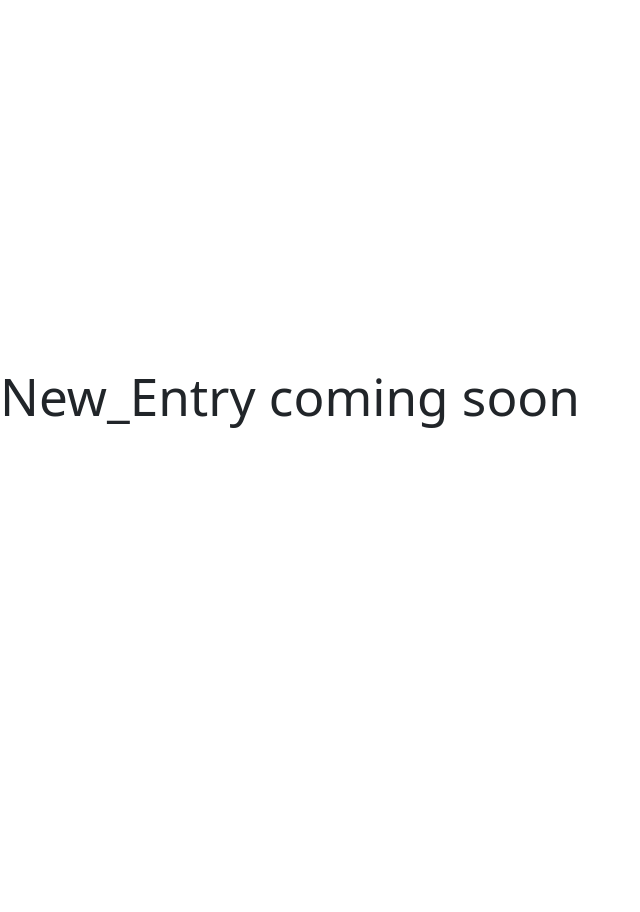
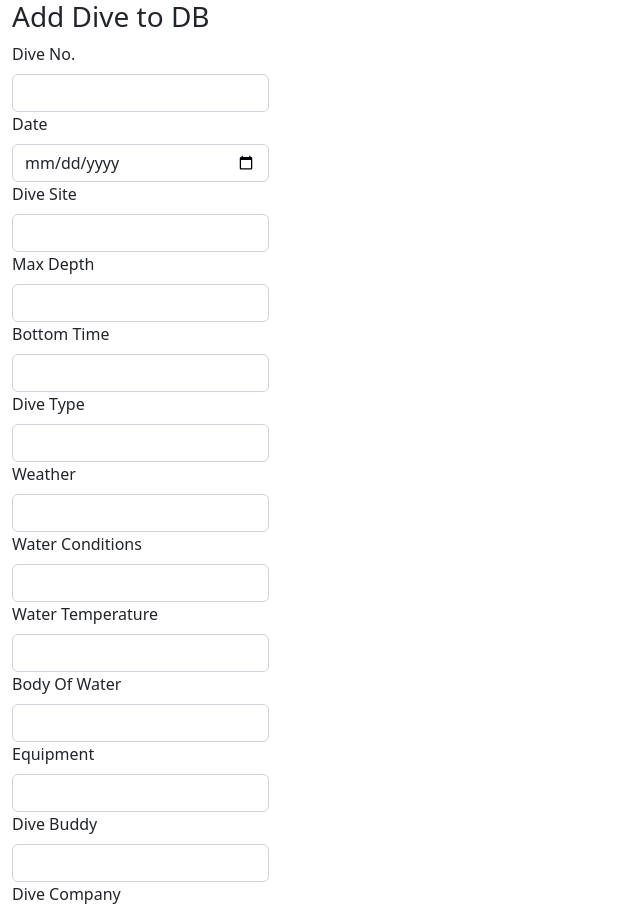
Before and after one commit to darcyhmansfield/scuba-dive-log, a React (Vite) app: page /newentry in a window 1280 px wide. Shown: the top 912 px of the page, without its empty margins (0-640 px from the left). Before the commit the page ends 800 px from the top, so only its background shows below. Built offline with nearby package versions, Linux system fonts and the light colour scheme; no server answers.

Commit message:
Add to DB Functionality Complete

```diff
--- a/src/App.jsx
+++ b/src/App.jsx
@@ -6,16 +6,48 @@ import Index from "./components/Index";
 import Show from "./components/Show";
 import Update from "./components/Update";
 import APItest from "./components/API-Test";
+
+import { supabase } from '/src/config/supabaseClient'
 import { BrowserRouter as Router, Routes, Route } from 'react-router-dom'
 
 function App() {
+
+//////////////////////// CRUD /////////////////////////
+
+////// Add to dive log
+
+async function addDive(diveLogObject) {
+  const { data } = await supabase
+      .from('Dive_Log')
+      .insert({
+          dive_number: diveLogObject.diveNum,
+          date: diveLogObject.date,
+          dive_site: diveLogObject.diveSite,
+          max_depth: diveLogObject.maxDepth,
+          bottom_time: diveLogObject.bottomTime,
+          dive_type: diveLogObject.diveType,
+          weather: diveLogObject.weather,
+          water_conditions: diveLogObject.waterConditions,
+          water_temperature: diveLogObject.waterTemperature,
+          body_of_water: diveLogObject.bodyOfWater,
+          equipment: diveLogObject.equipment,
+          dive_buddy: diveLogObject.buddy,
+          dive_company: diveLogObject.diveCompany,
+          overall_feeling: diveLogObject.overallFeeling,
+          user_id: diveLogObject.user_id
+      })
+}
+
+//////////////////////// CRUD /////////////////////////
+
+
   return (
     <Router>
       <Routes>
         <Route path="/" element={<Login />} />
         <Route path="/crudtest" element={<CRUDTesting />} />
         <Route path="/userhome" element={<User_Home_Page />} />
-        <Route path="/newentry" element={<New_Entry />} />
+        <Route path="/newentry" element={<New_Entry onSubmit={ addDive }/>} />
         <Route path="/index" element={<Index />} />
         <Route path="/show" element={<Show />} />
         <Route path="/update" element={<Update />} />
--- a/src/components/CRUDTesting.jsx
+++ b/src/components/CRUDTesting.jsx
@@ -1,6 +1,6 @@
 import { useState, useEffect } from 'react'
 import { supabase } from '/src/config/supabaseClient'
-import "bootstrap/dist/css/bootstrap.min.css"
+// import "bootstrap/dist/css/bootstrap.min.css"
 import { Navbar, Container, Nav, Form, Row, Col, Button } from 'react-bootstrap'
 
 
--- a/src/components/New_Entry.jsx
+++ b/src/components/New_Entry.jsx
@@ -1,9 +1,176 @@
-const New_Entry = () => {
+import { useState, useEffect } from 'react'
+import { supabase } from '/src/config/supabaseClient'
+import "bootstrap/dist/css/bootstrap.min.css"
+import { Container, Form,Button } from 'react-bootstrap'
+
+const New_Entry = (props) => {
+
+//////// Gets Current User/Session
+
+    const [user, setUser] = useState({});
+
+    useEffect(() => {
+        async function getUserData() {
+            await supabase.auth.getUser().then((value) => {
+                // value.data.user
+                if (value.data?.user) {
+                    console.log(value.data.user);
+                    setUser(value.data.user);
+                }
+            })
+        }
+        getUserData();
+    }, []);
+
+/////// useStates for Log Dive form
+
+    const [ diveNum, setDiveNum ] = useState(null)
+    const [ date, setDate ] = useState(null)
+    const [ diveSite, setDiveSite ] = useState('')
+    const [ maxDepth, setMaxDepth ] = useState(null)
+    const [ bottomTime, setBottomTime ] = useState(null)
+    const [ diveType, setDiveType ] = useState('')
+    const [ weather, setWeather ] = useState('')
+    const [ waterConditions, setWaterConditions ] = useState('')
+    const [ waterTemperature, setWaterTemperature ] = useState(null)
+    const [ bodyOfWater, setBodyOfWater ] = useState(null)
+    const [ equipment, setEquipment ] = useState('')
+    const [ buddy, setBuddy ] = useState('')
+    const [ overallFeeling, setOverallFeeling ] = useState('')
+    const [ diveCompany, setDiveCompany ] = useState('')
+
+////////// Submit function for Log Dive form (turns all returned data into an object to be passed to parent)
+
+    const _handleSubmit = (event) => {
+        event.preventDefault();
+        const diveLogObject = {
+            diveNum: diveNum,
+            date: date,
+            diveSite: diveSite,
+            maxDepth: maxDepth,
+            bottomTime: bottomTime,
+            diveType: diveType,
+            weather: weather,
+            waterConditions: waterConditions,
+            waterTemperature: waterTemperature,
+            bodyOfWater: bodyOfWater,
+            equipment: equipment,
+            buddy: buddy,
+            overallFeeling: overallFeeling,
+            diveCompany: diveCompany,
+            user_id: user.id,
+        }
+
+        ////////////// Passes object to App.jsx
+
+        console.log(diveLogObject)
+        props.onSubmit(diveLogObject)
+
+        //////////////////////// Resets Form
+
+        setDiveNum(null);
+        setDate(null);
+        setDiveSite('');
+        setMaxDepth(null);
+        setBottomTime(null);
+        setDiveType('');
+        setWeather('');
+        setWaterConditions('');
+        setWaterTemperature(null);
+        setBodyOfWater(null);
+        setEquipment('');
+        setBuddy('');
+        setOverallFeeling('');
+        setDiveCompany('');
+
+        event.target.reset()
+
+    }
+
+    /////////////////////// Displayed Form
+
     return (
         <div>
-            <h1>New_Entry coming soon</h1>
+            <Container>
+                <h3>Add Dive to DB</h3>
+                <Form onSubmit={ _handleSubmit } >
+                    <Form.Label>Dive No.</Form.Label>
+                    <Form.Control
+                        type='number'
+                        onChange={(event) => setDiveNum(event.target.value)}
+                    />
+                    <Form.Label>Date</Form.Label>
+                    <Form.Control
+                        type='date'
+                        onChange={(event) => setDate(event.target.value)}
+                    />
+                    <Form.Label>Dive Site</Form.Label>
+                    <Form.Control
+                        type='text'
+                        onChange={(event) => setDiveSite(event.target.value)}
+                    />
+                    <Form.Label>Max Depth</Form.Label>
+                    <Form.Control
+                        type='number'
+                        onChange={(event) => setMaxDepth(event.target.value)}
+                    />
+                    <Form.Label>Bottom Time</Form.Label>
+                    <Form.Control
+                        type='number'
+                        onChange={(event) => setBottomTime(event.target.value)}
+                    />
+                    <Form.Label>Dive Type</Form.Label>
+                    <Form.Control
+                        type='text'
+                        onChange={(event) => setDiveType(event.target.value)}
+                    />
+                    <Form.Label>Weather</Form.Label>
+                    <Form.Control
+                        type='text'
+                        onChange={(event) => setWeather(event.target.value)}
+                    />
+                    <Form.Label>Water Conditions</Form.Label>
+                    <Form.Control
+                        type='text'
+                        onChange={(event) => setWaterConditions(event.target.value)}
+                    />
+                    <Form.Label>Water Temperature</Form.Label>
+                    <Form.Control
+                        type='number'
+                        onChange={(event) => setWaterTemperature(event.target.value)}
+                    />
+                    <Form.Label>Body Of Water</Form.Label>
+                    <Form.Control
+                        type='text'
+                        onChange={(event) => setBodyOfWater(event.target.value)}
+                    />
+                    <Form.Label>Equipment</Form.Label>
+                    <Form.Control
+                        type='text'
+                        onChange={(event) => setEquipment(event.target.value)}
+                    />
+                    <Form.Label>Dive Buddy</Form.Label>
+                    <Form.Control
+                        type='text'
+                        onChange={(event) => setBuddy(event.target.value)}
+                    />
+                    <Form.Label>Dive Company</Form.Label>
+                    <Form.Control
+                        type='text'
+                        onChange={(event) => setDiveCompany(event.target.value)}
+                    />
+                    <Form.Label>Overall Feeling</Form.Label>
+                    <Form.Control
+                        as='textarea'
+                        rows={4}
+                        onChange={(event) => setOverallFeeling(event.target.value)}
+                    />
+                    <Button type='submit'>Log Dive</Button>
+                </Form>
+            </Container>
         </div>
-    );
+
+    )
 };
 
 export default New_Entry;
```
